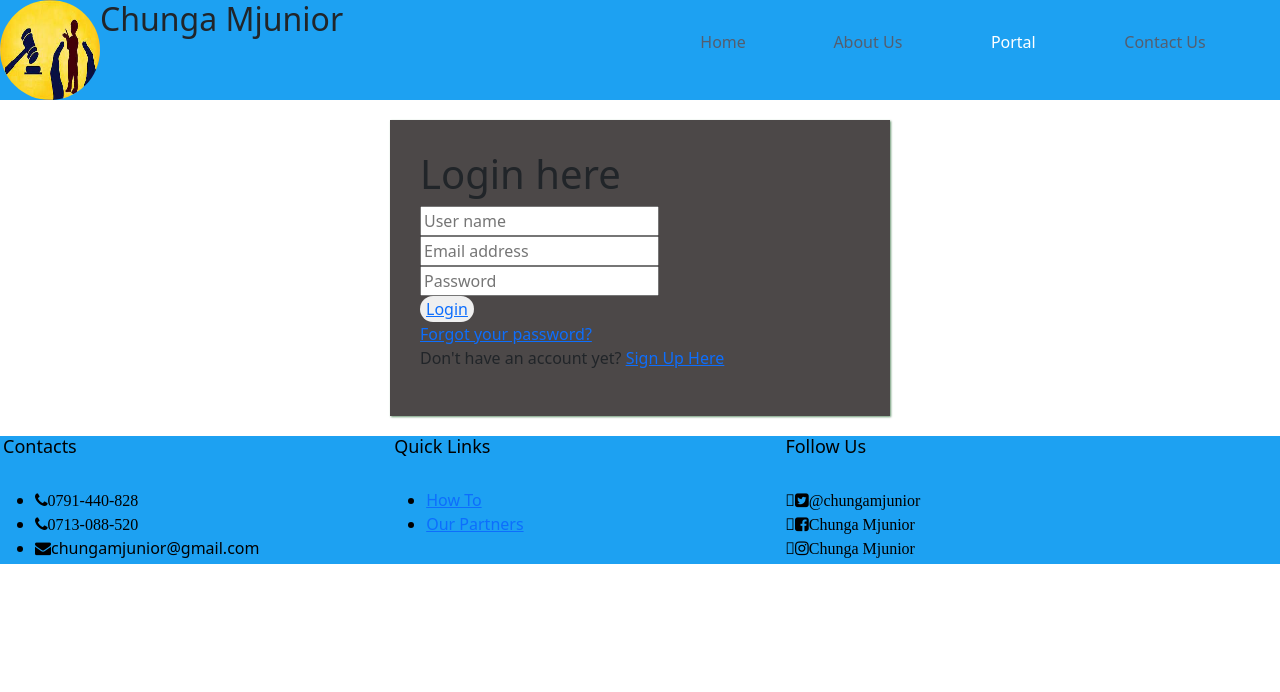
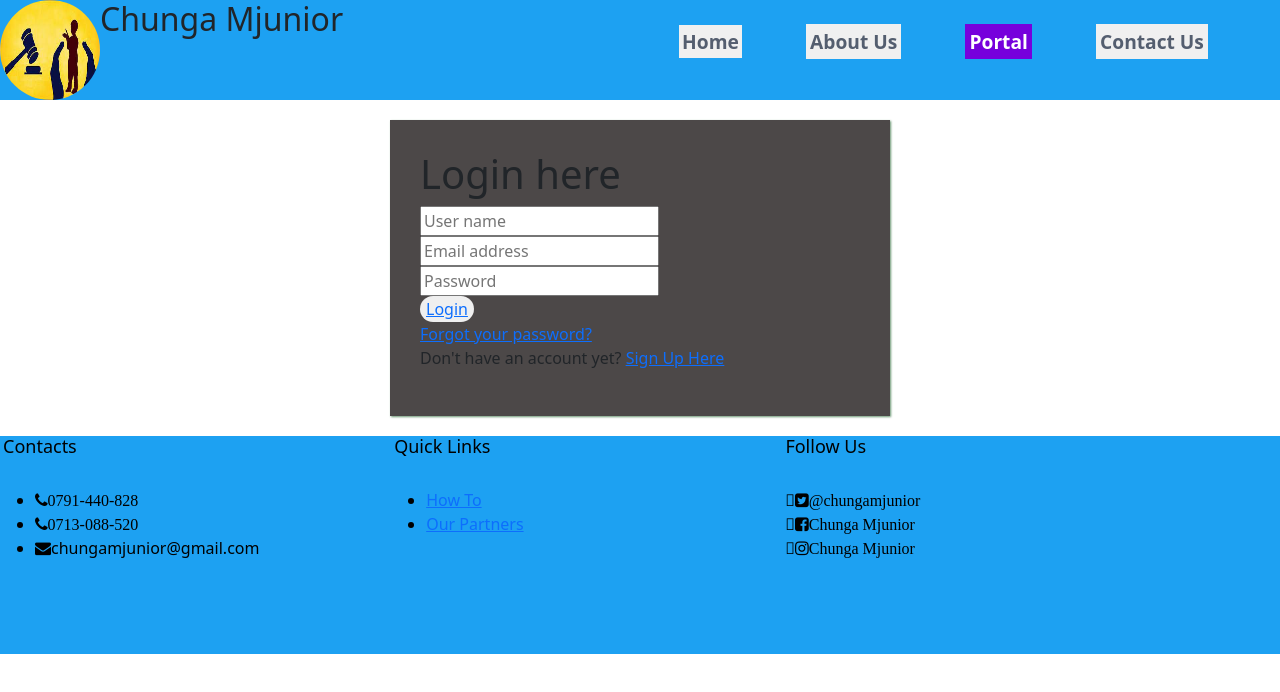
Before and after one commit to Ezra-Kipchumba/seron, a React app: page /portal in a window 1280 px wide. Built offline with nearby package versions, Linux system fonts and the light colour scheme.

Commit message:
Final commit

```diff
--- a/src/components/NavBar.js
+++ b/src/components/NavBar.js
@@ -17,14 +17,14 @@ function NavBar() {
           <ul >
           <li><NavLink to="/" style={({ isActive }) => ({
                     color: isActive ? '#fff' : '#545e6f',
-                    // background: isActive ? '#7600dc' : '#f0f0f0',
+                    background: isActive ? '#7600dc' : '#f0f0f0',
                     textDecoration: 'none',
                     padding: '3px'
                   })} >Home </NavLink></li>
 
             <li><NavLink to="/about" style={({ isActive }) => ({
                     color: isActive ? '#fff' : '#545e6f',
-                    // background: isActive ? '#7600dc' : '#f0f0f0',
+                    background: isActive ? '#7600dc' : '#f0f0f0',
                      textDecoration: 'none',
                     padding: '4px'
                   })} > About Us </NavLink></li>
@@ -32,14 +32,14 @@ function NavBar() {
 
             <li><NavLink to="/portal" style={({ isActive }) => ({
                     color: isActive ? '#fff' : '#545e6f',
-                    // background: isActive ? '#7600dc' : '#f0f0f0',
+                    background: isActive ? '#7600dc' : '#f0f0f0',
                     textDecoration: 'none',
                     padding: '4px'
                   })} > Portal</NavLink></li>
 
             <li><NavLink to="/contact" style={({ isActive }) => ({
                     color: isActive ? '#fff' : '#545e6f',
-                    // background: isActive ? '#7600dc' : '#f0f0f0',
+                    background: isActive ? '#7600dc' : '#f0f0f0',
                     textDecoration: 'none',
                     padding: '4px'
                   })} > Contact Us</NavLink></li>
--- a/src/index.css
+++ b/src/index.css
@@ -47,11 +47,14 @@ code {
 
 }
 
-/* .nb li {
+.nb li {
   display: inline;
+  font-size: larger;
+  color: white;
+  font-weight: bold;
   padding-right: 20px;
   text-decoration: none;
-} */
+}
 
 .nb h3{
 
@@ -177,10 +180,10 @@ height: 37px;
   /* display: flex; */
   /* padding: auto; */
   justify-content: space-between;
-  /* position: absolute; */
+  position: relative;
     bottom: 0;
     width: 100%;
-    height: 8rem;
+    height: 13.6rem;
 
 }
 
@@ -198,6 +201,7 @@ height: 37px;
   text-align: start;
   margin-right: 1cm;
   max-width: 25cm;
+  position: relative;
 }
 .footer-col h4{
   font-size: 18px;
@@ -352,12 +356,12 @@ height: 37px;
   .rapper .form .inputfield .check{
     width: 15px;
     height: 15px;
-    position: relative;
+    /* position: relative; */
     display: block;
     cursor: pointer;
   }
   .rapper .form .inputfield .check input[type="checkbox"]{
-    position: absolute;
+    /* position: absolute; */
     top: 0;
     left: 0;
     opacity: 0;
@@ -367,7 +371,7 @@ height: 37px;
     height: 15px;
     border: 1px solid #07fefe;
     display: block;
-    position: relative;
+    /* position: relative; */
   }
   .rapper .form .inputfield .check .checkmark:before{
     content: "";
```
